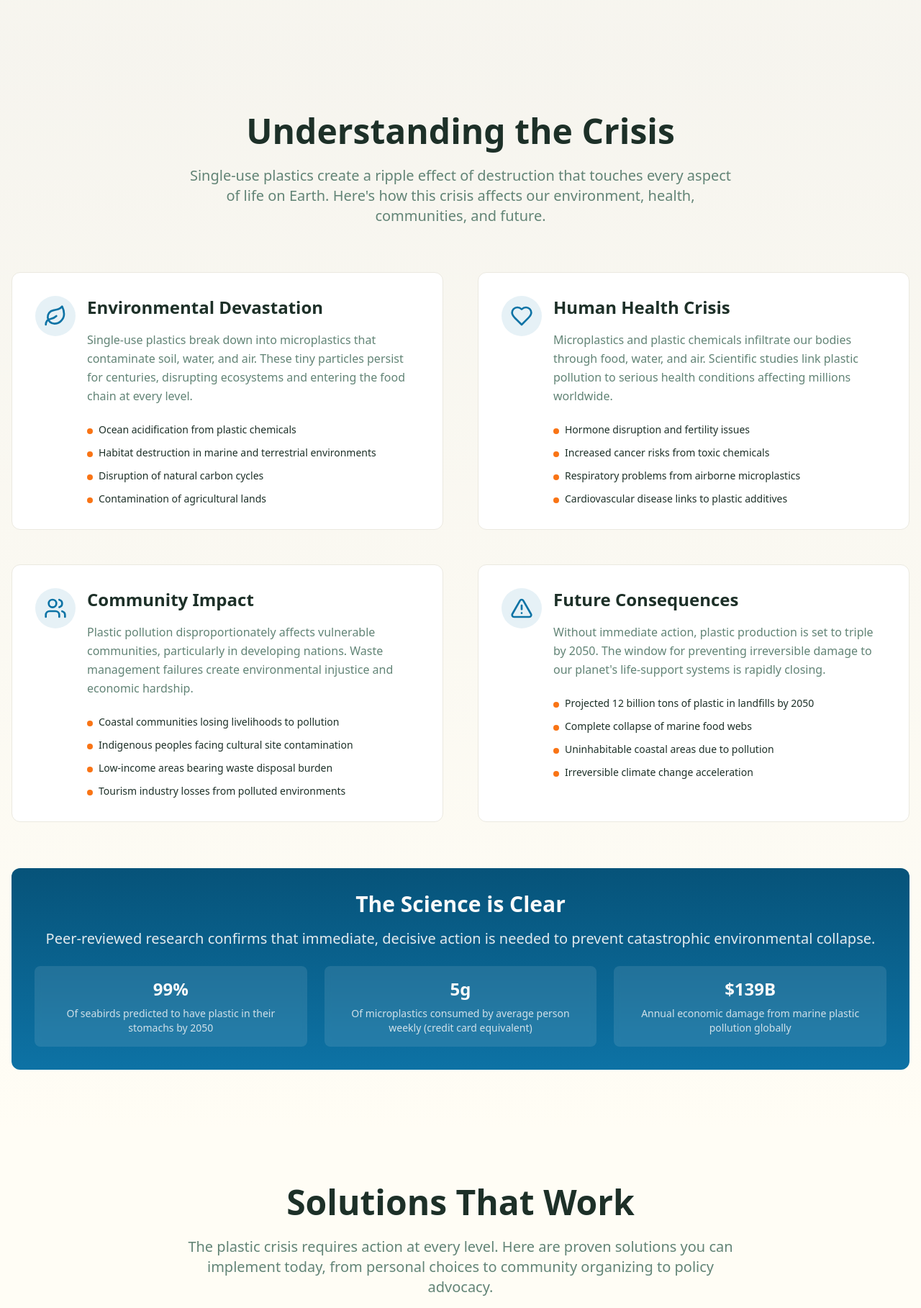
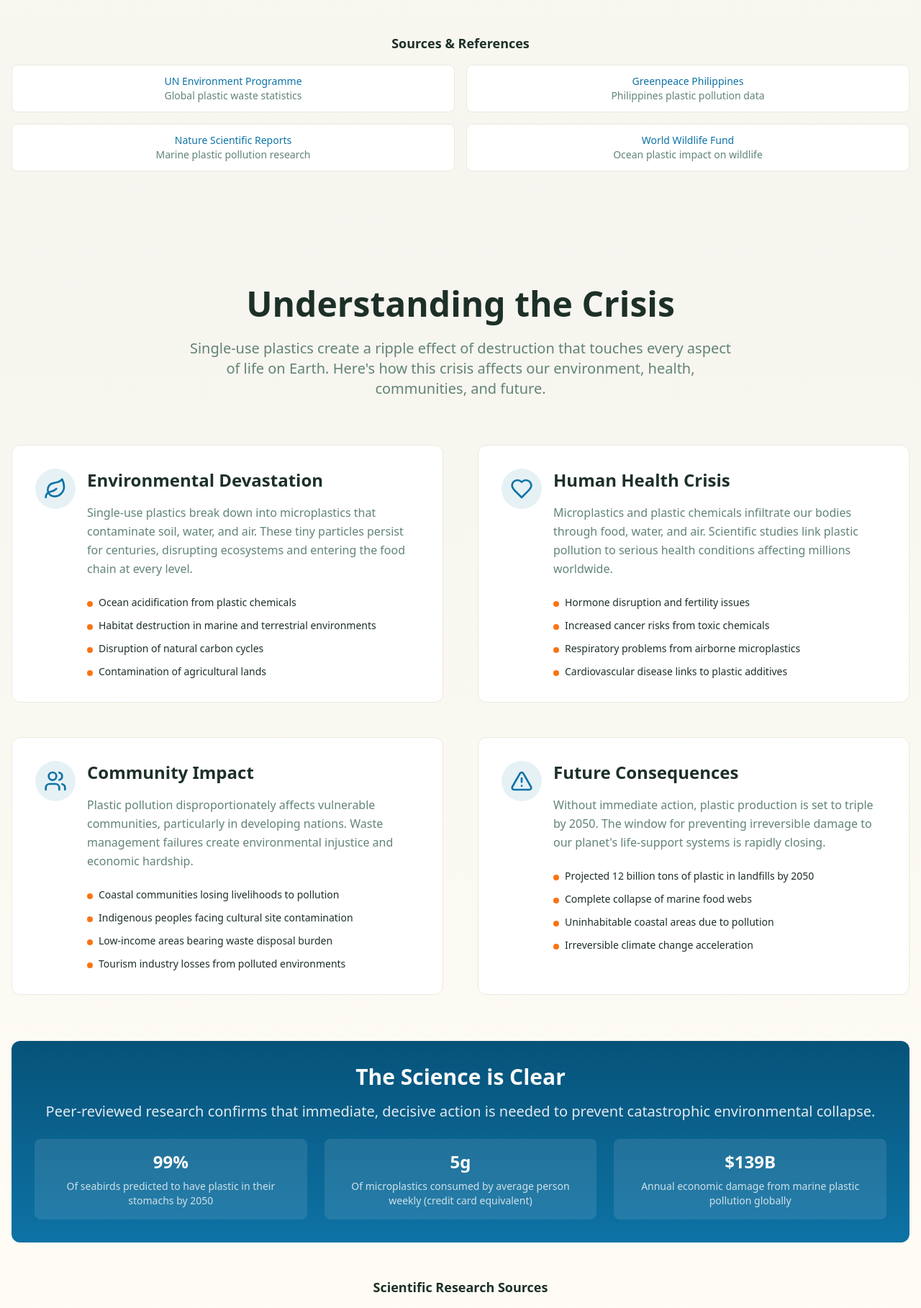
Before and after one commit to whosee21/plastic-foe-hero, a React (Vite) app: page / in a window 1280 px wide. Shown: the part 1658-3475 px from the top of the page at 72% size. Built offline with nearby package versions, Linux system fonts and the light colour scheme; the HTML template or start-up script is replaced by a standard one.

Commit message:
Add citations to statistics

```diff
--- a/src/components/EducationalContent.tsx
+++ b/src/components/EducationalContent.tsx
@@ -120,6 +120,39 @@ export const EducationalContent = () => {
             </div>
           </div>
         </div>
+
+        <div className="mt-12 text-center">
+          <h4 className="text-lg font-semibold mb-4 text-foreground">Scientific Research Sources</h4>
+          <div className="grid grid-cols-1 md:grid-cols-3 gap-4 text-sm">
+            <a
+              href="https://www.pnas.org/doi/10.1073/pnas.1502108112"
+              target="_blank"
+              rel="noopener noreferrer"
+              className="p-3 rounded-lg bg-card border border-border hover:bg-muted transition-colors"
+            >
+              <div className="font-medium text-primary">PNAS Journal</div>
+              <div className="text-muted-foreground">Seabird plastic ingestion study</div>
+            </a>
+            <a
+              href="https://www.who.int/news/item/22-08-2019-who-calls-for-more-research-into-microplastics-and-a-crackdown-on-plastic-pollution"
+              target="_blank"
+              rel="noopener noreferrer"
+              className="p-3 rounded-lg bg-card border border-border hover:bg-muted transition-colors"
+            >
+              <div className="font-medium text-primary">World Health Organization</div>
+              <div className="text-muted-foreground">Microplastics health impact</div>
+            </a>
+            <a
+              href="https://www.sciencedirect.com/science/article/pii/S0025326X16307639"
+              target="_blank"
+              rel="noopener noreferrer"
+              className="p-3 rounded-lg bg-card border border-border hover:bg-muted transition-colors"
+            >
+              <div className="font-medium text-primary">Marine Pollution Bulletin</div>
+              <div className="text-muted-foreground">Economic impact assessment</div>
+            </a>
+          </div>
+        </div>
       </div>
     </section>
   );
--- a/src/components/StatisticsSection.tsx
+++ b/src/components/StatisticsSection.tsx
@@ -94,6 +94,48 @@ export const StatisticsSection = () => {
             </div>
           </div>
         </div>
+
+        <div className="mt-12 text-center">
+          <h4 className="text-lg font-semibold mb-4 text-foreground">Sources & References</h4>
+          <div className="grid grid-cols-1 md:grid-cols-2 gap-4 text-sm">
+            <a
+              href="https://www.unep.org/news-and-stories/press-release/plastic-planet-how-tiny-plastic-particles-are-polluting-our-soil"
+              target="_blank"
+              rel="noopener noreferrer"
+              className="p-3 rounded-lg bg-card border border-border hover:bg-muted transition-colors"
+            >
+              <div className="font-medium text-primary">UN Environment Programme</div>
+              <div className="text-muted-foreground">Global plastic waste statistics</div>
+            </a>
+            <a
+              href="https://www.greenpeace.org/philippines/story/5472/philippines-top-plastic-polluter-in-the-world/"
+              target="_blank"
+              rel="noopener noreferrer"
+              className="p-3 rounded-lg bg-card border border-border hover:bg-muted transition-colors"
+            >
+              <div className="font-medium text-primary">Greenpeace Philippines</div>
+              <div className="text-muted-foreground">Philippines plastic pollution data</div>
+            </a>
+            <a
+              href="https://www.nature.com/articles/s41598-020-79304-6"
+              target="_blank"
+              rel="noopener noreferrer"
+              className="p-3 rounded-lg bg-card border border-border hover:bg-muted transition-colors"
+            >
+              <div className="font-medium text-primary">Nature Scientific Reports</div>
+              <div className="text-muted-foreground">Marine plastic pollution research</div>
+            </a>
+            <a
+              href="https://www.worldwildlife.org/stories/how-much-plastic-is-in-the-ocean"
+              target="_blank"
+              rel="noopener noreferrer"
+              className="p-3 rounded-lg bg-card border border-border hover:bg-muted transition-colors"
+            >
+              <div className="font-medium text-primary">World Wildlife Fund</div>
+              <div className="text-muted-foreground">Ocean plastic impact on wildlife</div>
+            </a>
+          </div>
+        </div>
       </div>
     </section>
   );
```
